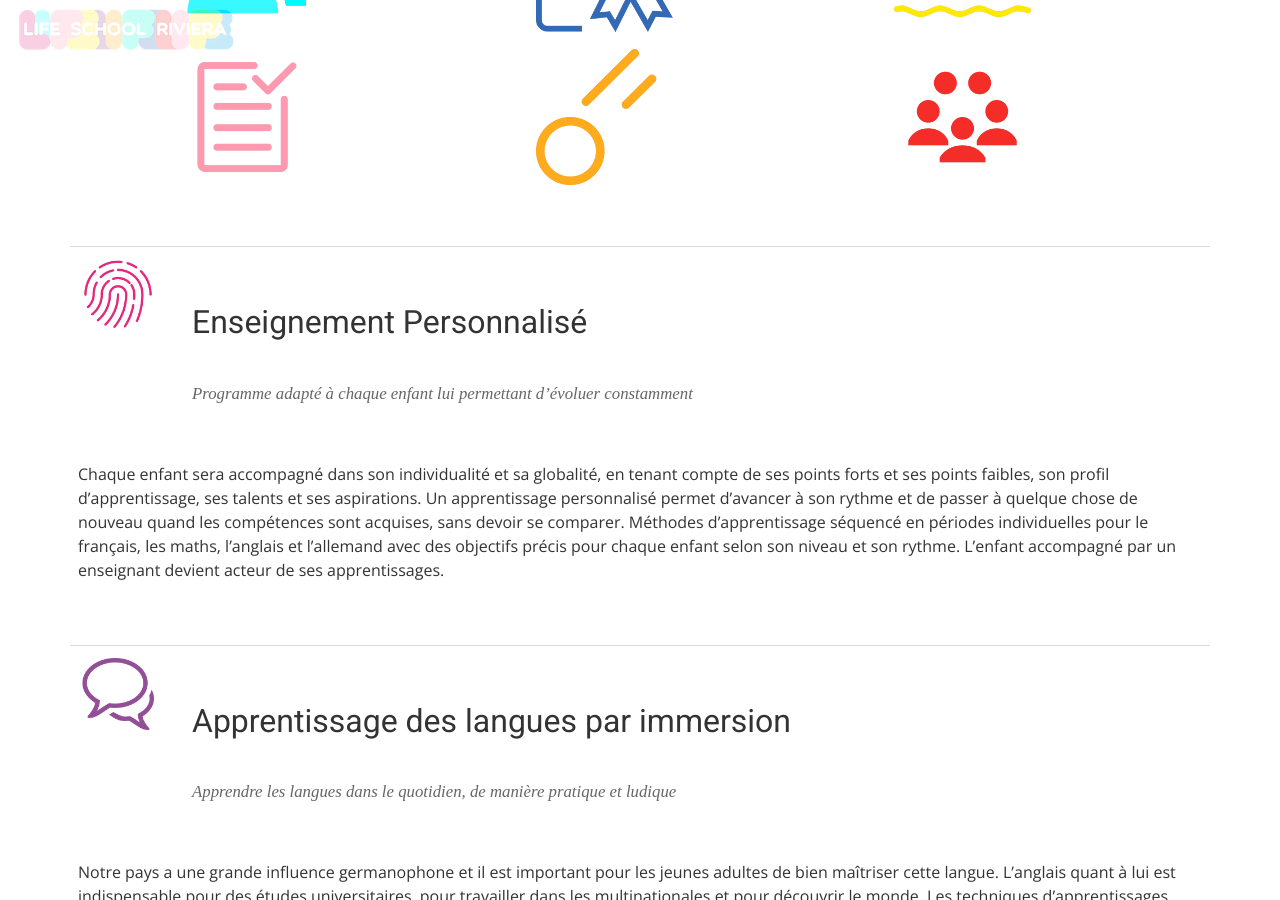
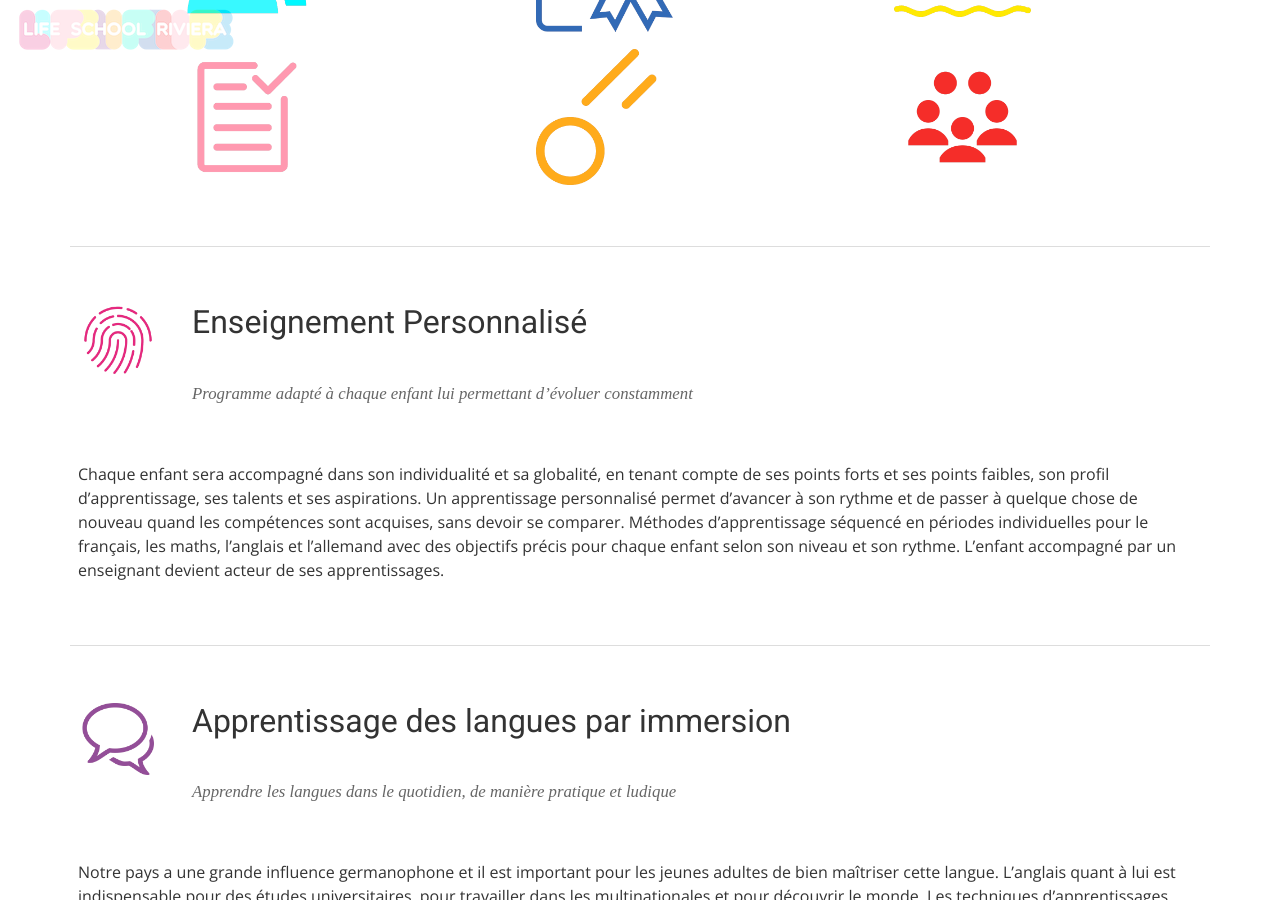
Before and after one commit to midjoule/lifeschool, a Jekyll site: the page built from index.html, in a window 1280 px wide and 900 px high, scrolled down 5641 px. Built offline with Jekyll 4.4.1, drawn with Linux system fonts in a browser that asks for light colours; nearby versions of some CDN libraries; some web fonts are replaced.

Commit message:
Update index.html

```diff
--- a/index.html
+++ b/index.html
@@ -180,7 +180,7 @@ permalink: /
         <table class="table">
             <tbody>
                 <tr>
-                  <td style="width:10%;vertical-align:center;">
+                  <td style="width:10%;vertical-align:middle;">
                     <img src="/img/principles/{{ p.image }}" alt="{{ p.title }}" class="thumbnail">
                   </td>
                   <td style="width:90%">
```
